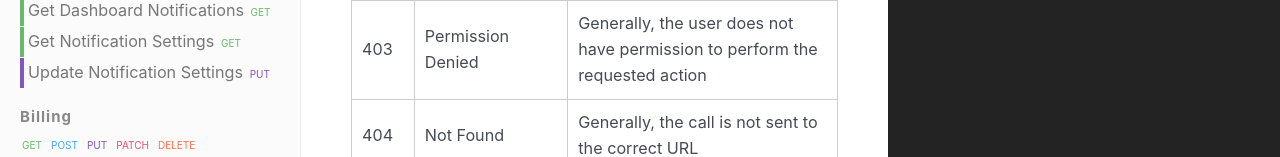
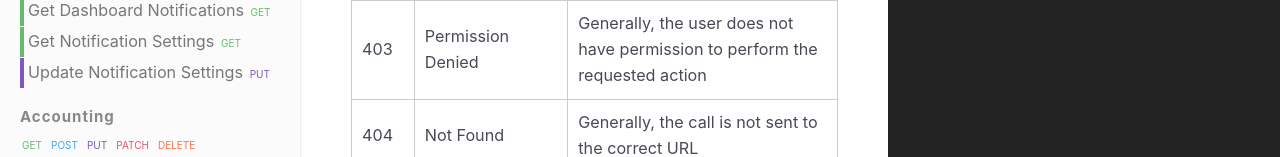
Before and after one commit to CruxConnect/crux-docs, a Jekyll site: the page built from index.html, in a window 1280 px wide and 900 px high, scrolled down 593 px. Shown: the part 743-900 px from the top of the window. Built offline with Jekyll 4.4.1, drawn with Linux system fonts in a browser that asks for light colours; nearby versions of some CDN libraries.

Commit message:
Use Accounting name rather than Billing
Accounting is a more descriptive name for the calls included and the
direction of this particular group.

No associated task

```diff
--- a/_config.yml
+++ b/_config.yml
@@ -20,8 +20,8 @@ collections:
     title: Organization
     position: 3
     type: api
-  billing:
-    title: Billing
+  accounting:
+    title: Accounting
     position: 4
     type: api
   product:
```
Also changed, not shown: _accounting/get_payment_methods.md (renamed from _billing/get_payment_methods.md), _accounting/get_transaction_details.md (renamed from _billing/get_billing_transaction_details.md), _accounting/get_transactions_list.md (renamed from _billing/get_billing_transactions_list.md).
